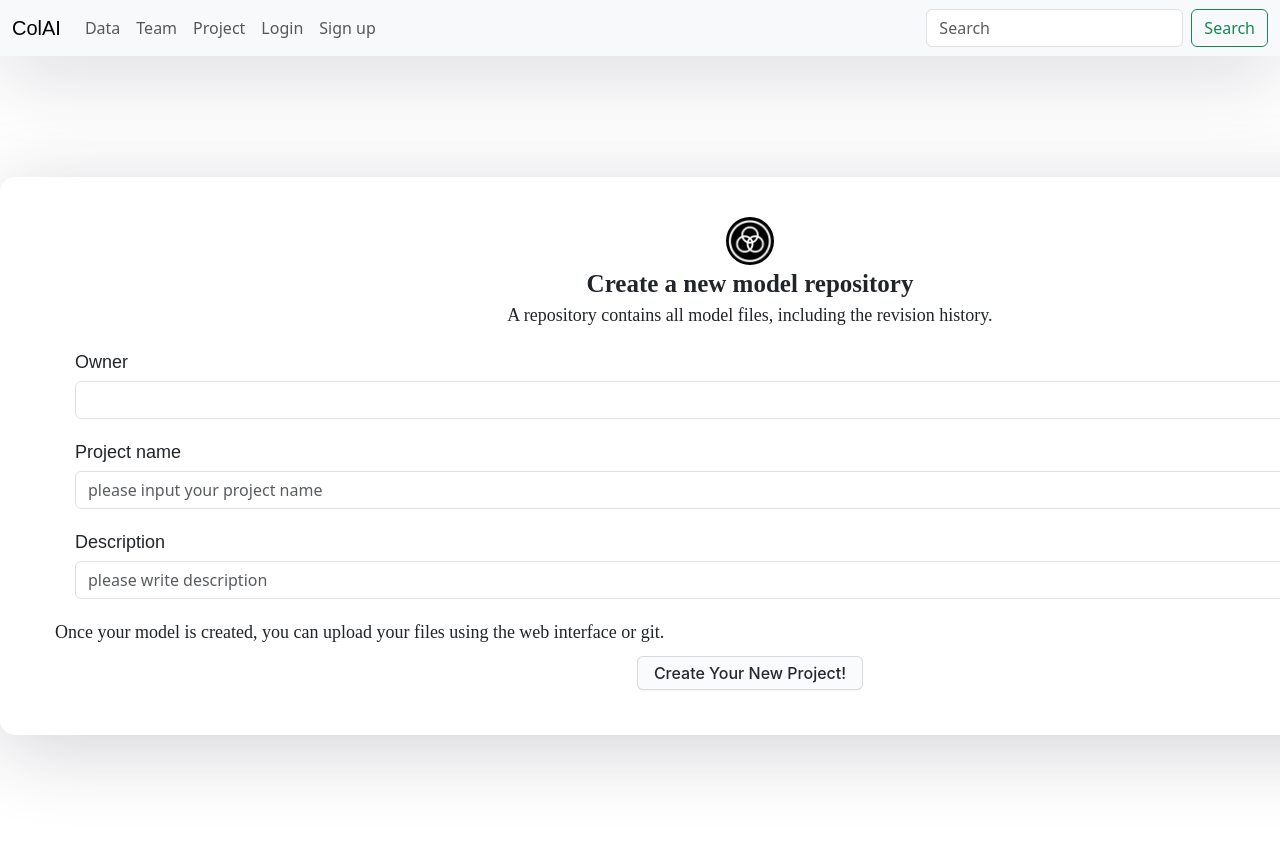
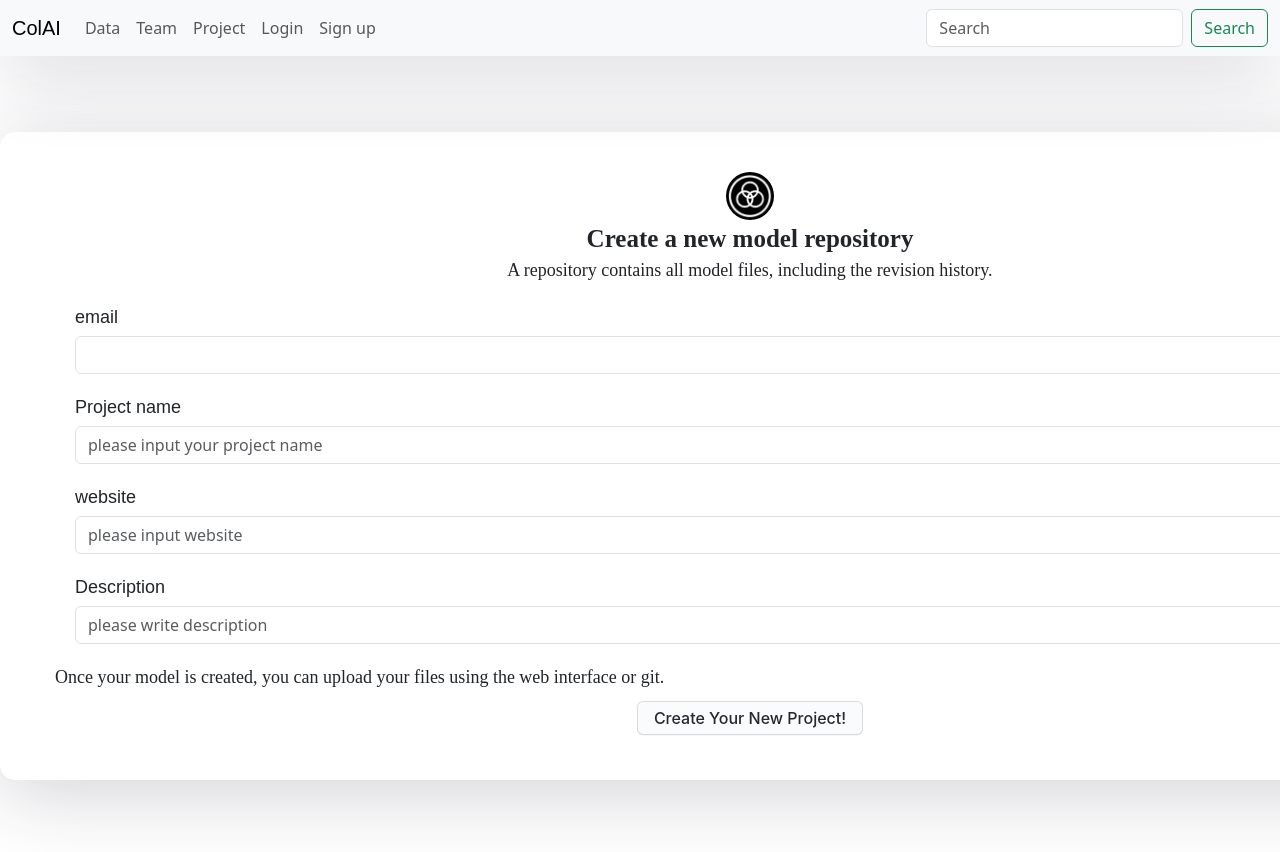
Before and after one commit to Collaborative-AI/colteam, a React (Create React App) app in the folder my-react-app/: page /new_project in a window 1280 px wide. Shown: the top 852 px of the page. Built offline with nearby package versions, Linux system fonts and the light colour scheme.

Commit message:
adjust new project format

```diff
--- a/my-react-app/src/components/project/newProject.component.js
+++ b/my-react-app/src/components/project/newProject.component.js
@@ -26,6 +26,8 @@ const InputItem = ({ name, onChange, value, placeholder }) => {
 function NewProject () {
   const [projectName, setProjectName] = useState("")
   const [description, setDescription] = useState("")
+  const [website, setWebsite] = useState("")
+
   const { auth, setAuth } = useContext(AuthContext)
   const navigate = useNavigate()
 
@@ -35,9 +37,10 @@ function NewProject () {
     console.log(e)
     e.preventDefault()
     const data = {
-      id: auth.email,
+      email: auth.email,
       title: projectName,
-      description: description
+      description: description,
+      website: website
     }
     const config = {
       headers: {
@@ -75,7 +78,7 @@ function NewProject () {
         <div className="create-project-subtitle-text">A repository contains all model files, including the revision history.</div>
       </div>
       <InputItem
-        name="Owner"
+        name="email"
         value={auth.email}
       />
       <InputItem
@@ -83,6 +86,13 @@ function NewProject () {
         value={projectName}
         onChange={(e) => setProjectName(e.target.value)}
         placeholder="please input your project name"
+      />
+
+      <InputItem
+        name="website"
+        value={website}
+        onChange={(e) => setWebsite(e.target.value)}
+        placeholder="please input website"
       />
 
       <InputItem
```
